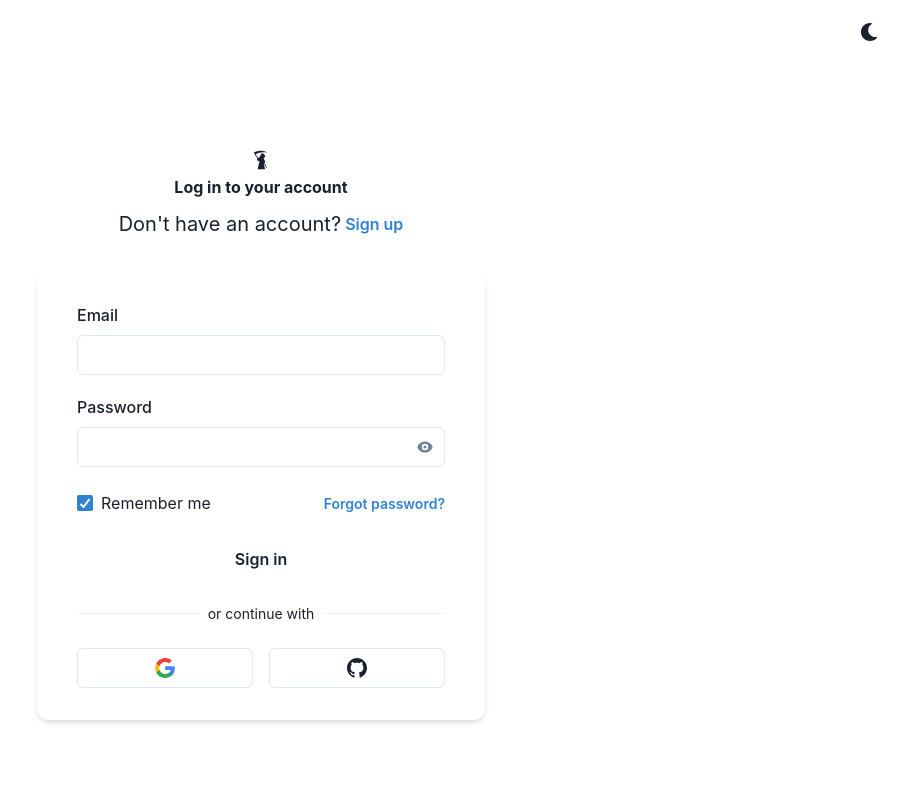
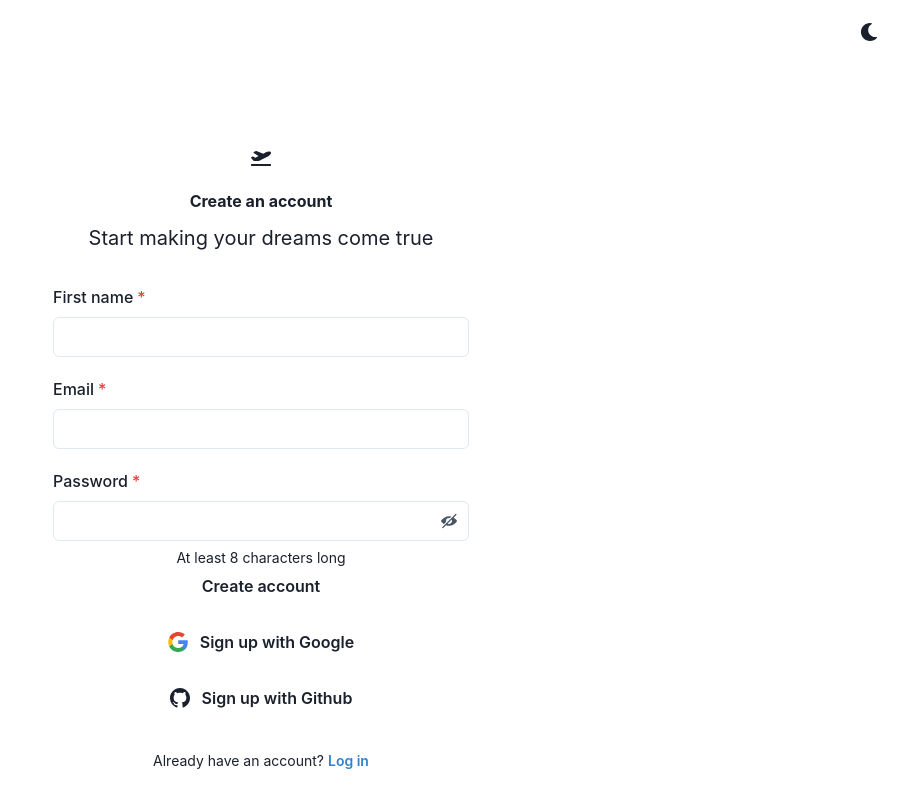
Before and after one commit to coderKron/bucketeer-frontend, a React (Create React App) app: page /signup in a window 1280 px wide. Shown: the top 808 px of the page, without its empty margins (379-1280 px from the left). Built offline with nearby package versions, Linux system fonts and the light colour scheme.

Commit message:
Fixed login and signup routes (not linked to backend yet)

```diff
--- a/src/App.js
+++ b/src/App.js
@@ -1,24 +1,19 @@
 import React from 'react';
-import {
-  ChakraProvider,
-  Box,
-  Text,
-  Link,
-  VStack,
-  Code,
-  Grid,
-  theme,
-} from '@chakra-ui/react';
+import { ChakraProvider, Box, Grid, theme } from '@chakra-ui/react';
 import { ColorModeSwitcher } from './ColorModeSwitcher';
 import Login from './components/Login/Login';
 import Signup from './components/Sign-up/Signup';
+import { Route, Routes } from 'react-router-dom';
 function App() {
   return (
     <ChakraProvider theme={theme}>
       <Box textAlign="center" fontSize="xl">
         <Grid minH="100vh" p={3}>
           <ColorModeSwitcher justifySelf="flex-end" />
-          <Login />
+          <Routes>
+            <Route path="/login" element={<Login />} />
+            <Route path="/signup" element={<Signup />} />
+          </Routes>
         </Grid>
       </Box>
     </ChakraProvider>
--- a/src/components/Login/Login.jsx
+++ b/src/components/Login/Login.jsx
@@ -1,6 +1,10 @@
 import {
   Box,
   Icon,
+  InputGroup,
+  InputRightElement,
+  FormHelperText,
+  Image,
   Button,
   Checkbox,
   Container,
@@ -16,17 +20,23 @@ import {
   useColorModeValue,
 } from '@chakra-ui/react';
 import * as React from 'react';
-
+import { Link } from 'react-router-dom';
+import { ViewIcon, ViewOffIcon } from '@chakra-ui/icons';
 import { OAuthButtonGroup } from './OauthButtonGroup';
-import { PasswordField } from './PasswordField';
 import { GiGrimReaper } from 'react-icons/gi';
 
 const Login = () => {
+  const [showPassword, setShowPassword] = React.useState(false);
   const [email, setEmail] = React.useState('');
   const [password, setPassword] = React.useState('');
+  const icon = useColorModeValue('gray.600', 'gray.600');
 
   const handleEmail = e => {
     setEmail(e.target.value);
+  };
+
+  const handlePassword = e => {
+    setPassword(e.target.value);
   };
   return (
     <Container
@@ -40,7 +50,6 @@ const Login = () => {
         sm: '8',
       }}
     >
-      <Icon as={GiGrimReaper}></Icon>
       <Stack spacing="8">
         <Stack spacing="6">
           <Stack
@@ -61,7 +70,7 @@ const Login = () => {
             <HStack spacing="1" justify="center">
               <Text color="muted">Don't have an account?</Text>
               <Button variant="link" colorScheme="blue">
-                Sign up
+                <Link to="/signup">Sign up</Link>
               </Button>
             </HStack>
           </Stack>
@@ -99,7 +108,34 @@ const Login = () => {
                   type="email"
                 />
               </FormControl>
-              <PasswordField password={password} setPassword={setPassword} />
+              <FormControl isRequired>
+                <FormLabel htmlFor="password">Password</FormLabel>
+                <InputGroup>
+                  <Input
+                    id="password"
+                    value={password}
+                    type={showPassword ? 'text' : 'password'}
+                    onChange={handlePassword}
+                  />
+                  <InputRightElement h={'full'}>
+                    <Button
+                      variant={'primary'}
+                      onClick={() => {
+                        setShowPassword(showPassword => !showPassword);
+                      }}
+                    >
+                      {showPassword ? (
+                        <ViewIcon color={icon} />
+                      ) : (
+                        <ViewOffIcon color={icon} />
+                      )}
+                    </Button>
+                  </InputRightElement>
+                </InputGroup>
+                <FormHelperText color="muted">
+                  At least 8 characters long
+                </FormHelperText>
+              </FormControl>
             </Stack>
             <HStack justify="space-between">
               <Checkbox defaultChecked>Remember me</Checkbox>
@@ -108,13 +144,7 @@ const Login = () => {
               </Button>
             </HStack>
             <Stack spacing="6">
-              <Button
-                _active={{ boxShadow: 'lg' }}
-                _hover={{ boxShadow: 'md' }}
-                variant="primary"
-              >
-                Sign in
-              </Button>
+              <Button variant="primary">Sign in</Button>
               <HStack>
                 <Divider />
                 <Text fontSize="sm" whiteSpace="nowrap" color="muted">
--- a/src/components/Login/PasswordField.jsx
+++ /dev/null
@@ -1,60 +0,0 @@
-import {
-  FormControl,
-  FormLabel,
-  IconButton,
-  Input,
-  InputGroup,
-  InputRightElement,
-  useDisclosure,
-  useMergeRefs,
-} from '@chakra-ui/react';
-import * as React from 'react';
-import { HiEye, HiEyeOff } from 'react-icons/hi';
-
-export const PasswordField = React.forwardRef((props, ref) => {
-  const { isOpen, onToggle } = useDisclosure();
-  const inputRef = React.useRef(null);
-  const mergeRef = useMergeRefs(inputRef, ref);
-
-  const onClickReveal = () => {
-    onToggle();
-
-    if (inputRef.current) {
-      inputRef.current.focus({
-        preventScroll: true,
-      });
-    }
-  };
-
-  const handleChange = e => {
-    props.setPassword(e.target.value);
-  };
-
-  return (
-    <FormControl>
-      <FormLabel htmlFor="password">Password</FormLabel>
-      <InputGroup>
-        <InputRightElement>
-          <IconButton
-            variant="link"
-            aria-label={isOpen ? 'Mask password' : 'Reveal password'}
-            icon={isOpen ? <HiEyeOff /> : <HiEye />}
-            onClick={onClickReveal}
-          />
-        </InputRightElement>
-        <Input
-          id="password"
-          ref={mergeRef}
-          onChange={handleChange}
-          value={props.password}
-          name="password"
-          type={isOpen ? 'text' : 'password'}
-          autoComplete="current-password"
-          required
-          {...props}
-        />
-      </InputGroup>
-    </FormControl>
-  );
-});
-PasswordField.displayName = 'PasswordField';
--- a/src/components/Sign-up/Signup.jsx
+++ b/src/components/Sign-up/Signup.jsx
@@ -21,14 +21,15 @@ import { GoogleIcon } from './ProviderIcons';
 import { GitHubIcon } from './ProviderIcons';
 import { FaPlaneDeparture } from 'react-icons/fa';
 import { ViewIcon, ViewOffIcon } from '@chakra-ui/icons';
+import { Link } from 'react-router-dom';
 
 const Signup = () => {
   const [showPassword, setShowPassword] = React.useState(false);
-  const [username, setUsername] = React.useState('');
+  const [firstname, setFirstname] = React.useState('');
   const [password, setPassword] = React.useState('');
   const [email, setEmail] = React.useState('');
 
-  const handleUsername = e => setUsername(e.target.value);
+  const handleFirstname = e => setFirstname(e.target.value);
   const handleEmail = e => setEmail(e.target.value);
   const handlePassword = e => setPassword(e.target.value);
 
@@ -60,11 +61,11 @@ const Signup = () => {
           <Box as={'form'}>
             <Stack spacing="5">
               <FormControl isRequired>
-                <FormLabel htmlFor="name">Username</FormLabel>
+                <FormLabel htmlFor="name">First name</FormLabel>
                 <Input
-                  onChange={handleUsername}
+                  onChange={handleFirstname}
                   id="name"
-                  value={username}
+                  value={firstname}
                   type="text"
                 />
               </FormControl>
@@ -107,12 +108,7 @@ const Signup = () => {
               </FormControl>
             </Stack>
             <Stack spacing="4">
-              <Button
-                type="submit"
-                variant="primary"
-                _active={{ boxShadow: 'lg' }}
-                _hover={{ boxShadow: 'md' }}
-              >
+              <Button type="submit" variant="primary">
                 Create account
               </Button>
               <Button
@@ -137,7 +133,7 @@ const Signup = () => {
             Already have an account?
           </Text>
           <Button variant="link" colorScheme="blue" size="sm">
-            Log in
+            <Link to="/login">Log in</Link>
           </Button>
         </HStack>
       </Stack>
```
